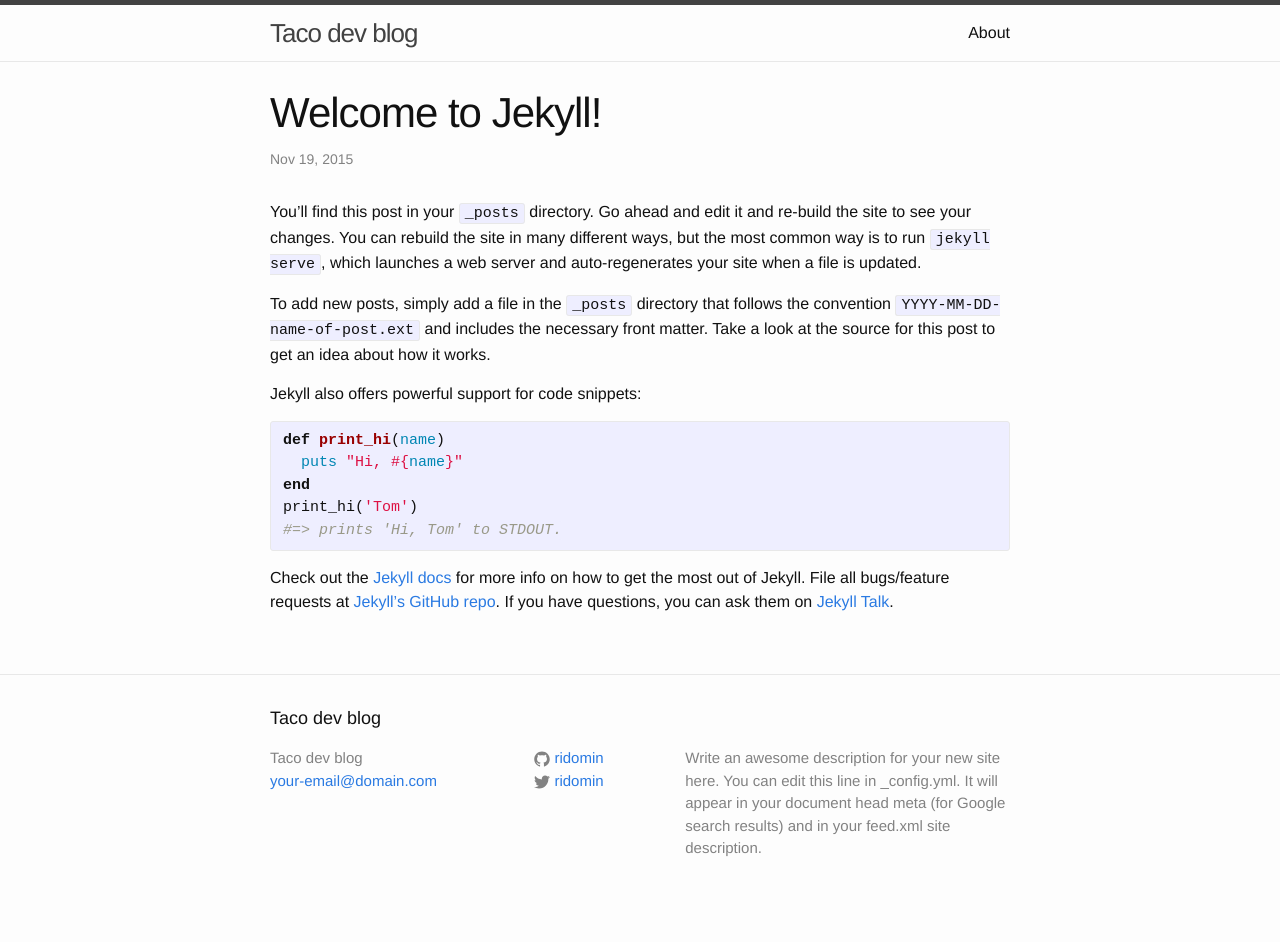
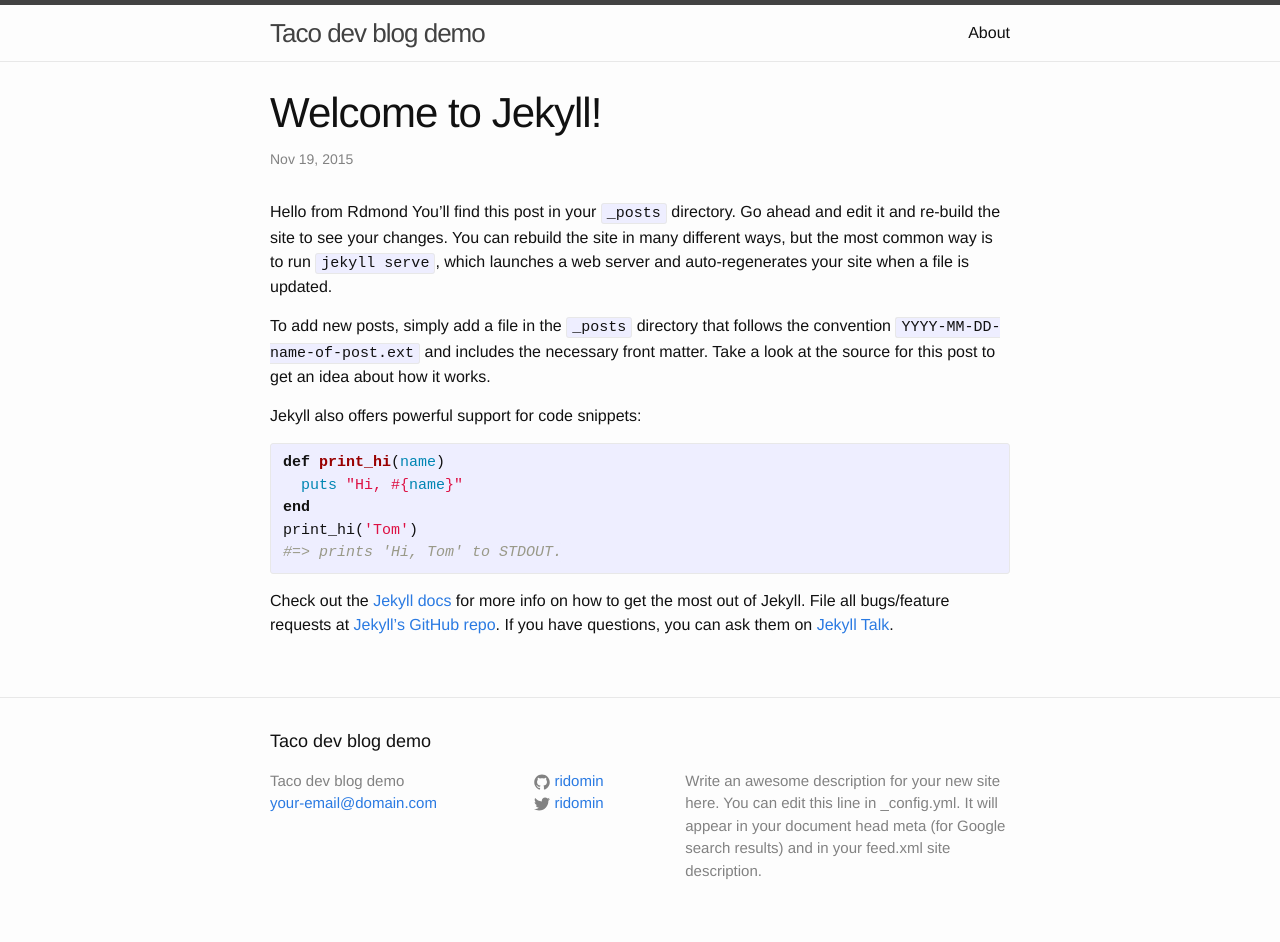
Before and after one commit to ridomin/rido-jekyll-blog, a Jekyll site: the page built from _posts/2015-11-19-welcome-to-jekyll.markdown, in a window 1280 px wide. Built offline with Jekyll 4.4.1, drawn with Linux system fonts in a browser that asks for light colours; before the commit the page ends 920 px from its top, so only the background shows below that.

Commit message:
linda demo

```diff
--- a/_config.yml
+++ b/_config.yml
@@ -6,7 +6,7 @@
 # 'jekyll serve'. If you change this file, please restart the server process.
 
 # Site settings
-title: Taco dev blog
+title: Taco dev blog demo
 email: your-email@domain.com
 description: > # this means to ignore newlines until "baseurl:"
   Write an awesome description for your new site here. You can edit this
--- a/_posts/2015-11-19-welcome-to-jekyll.markdown
+++ b/_posts/2015-11-19-welcome-to-jekyll.markdown
@@ -4,6 +4,8 @@ title:  "Welcome to Jekyll!"
 date:   2015-11-19 02:10:50 +0000
 categories: jekyll update
 ---
+
+Hello from Rdmond
 You’ll find this post in your `_posts` directory. Go ahead and edit it and re-build the site to see your changes. You can rebuild the site in many different ways, but the most common way is to run `jekyll serve`, which launches a web server and auto-regenerates your site when a file is updated.
 
 To add new posts, simply add a file in the `_posts` directory that follows the convention `YYYY-MM-DD-name-of-post.ext` and includes the necessary front matter. Take a look at the source for this post to get an idea about how it works.
```
